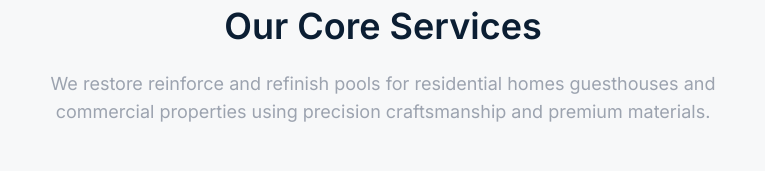
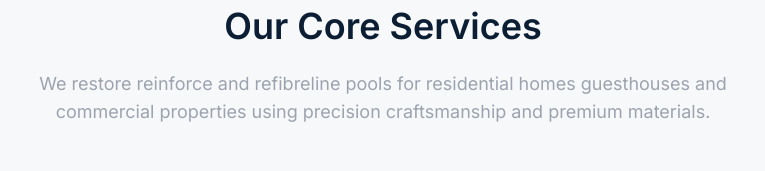
Before and after one commit to Dateh7/A-J-pools, a website built with webpack: page service.html in a window 1280 px wide. Shown: the part 594-765 px from the top of the page, 257-1022 px from the left. Built offline with nearby package versions, Linux system fonts and the light colour scheme.

Commit message:
Grammar fix

```diff
--- a/service.html
+++ b/service.html
@@ -115,7 +115,7 @@
 <section class="py-20 bg-silver/30 dark:bg-[#0c1728]" data-aos="fade-up">
   <div class="max-w-6xl mx-auto px-6 text-center">
     <h2 class="text-3xl md:text-4xl font-bold mb-6 dark:text-aqua">Our Core Services</h2>
-    <p class="max-w-3xl mx-auto text-darksilver text-lg mb-12">We restore reinforce and refinish pools for residential homes guesthouses and commercial properties using precision craftsmanship and premium materials.</p>
+    <p class="max-w-3xl mx-auto text-darksilver text-lg mb-12">We restore reinforce and refibreline pools for residential homes guesthouses and commercial properties using precision craftsmanship and premium materials.</p>
 
     <div class="grid md:grid-cols-3 gap-8">
       <div class="bg-white dark:bg-[#0f1e33]/70 backdrop-blur-md rounded-2xl shadow-lg p-6 hover:-translate-y-2 transition-transform duration-300" data-aos="zoom-in">
```
